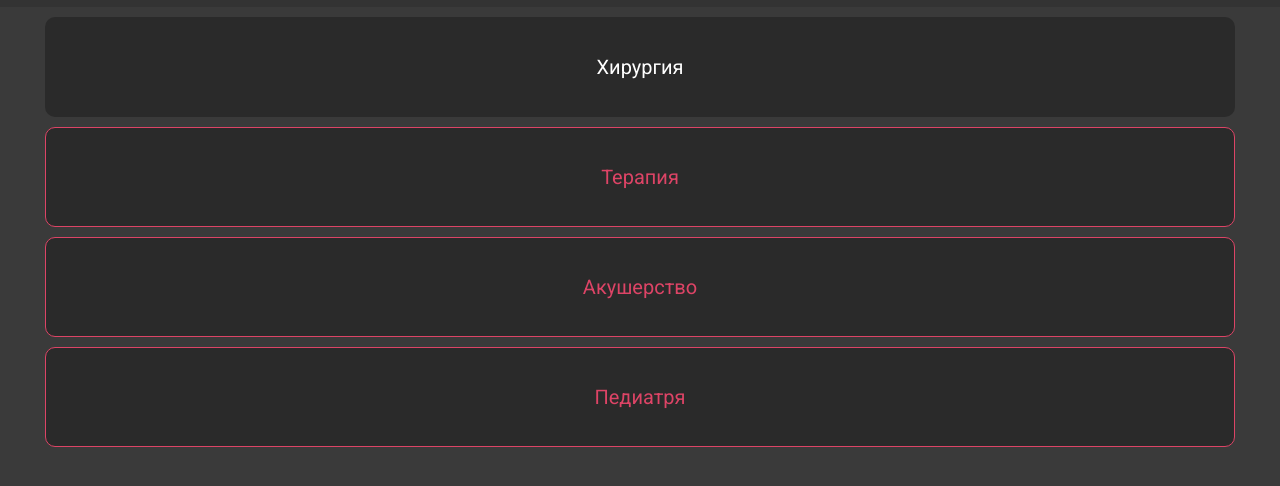
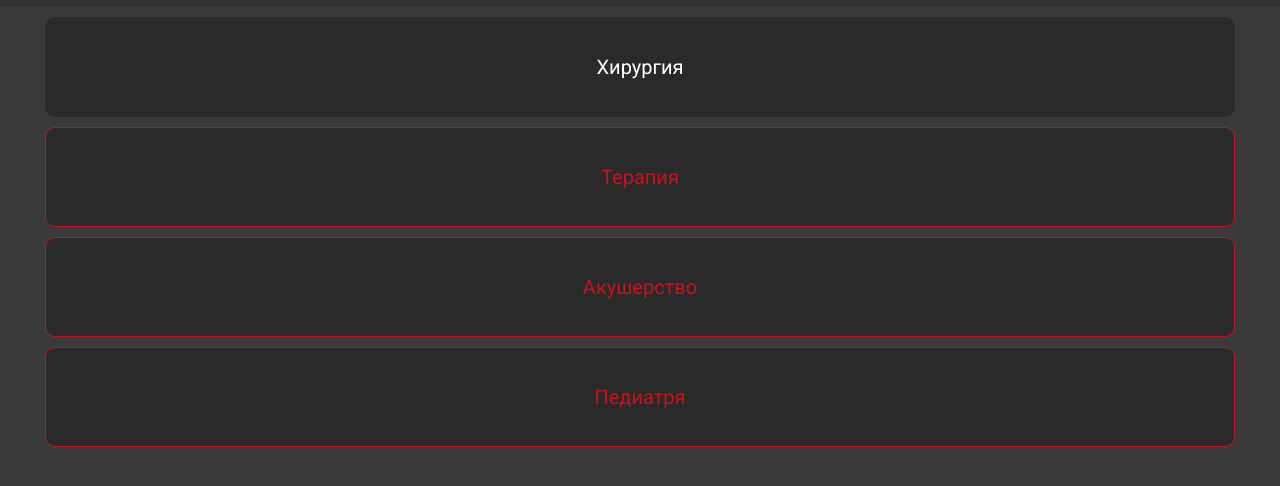
Before and after one commit to Wisp42/new.studplus, a plain HTML site: page index.html in a window 1280 px wide. Shown: the part 52-538 px from the top of the page. Drawn offline with Linux system fonts and the light colour scheme.

Commit message:
Update main.css

```diff
--- a/styles/main.css
+++ b/styles/main.css
@@ -155,17 +155,17 @@ a, a:visited, a:active{
 }
 
 .empty{
-	border: 1px solid #d46;
-	color: #d46;
+	border: 1px solid #c41420;
+	color: #c41420;
 	transition: 0.15s;
 }
 .empty:hover{
-	background-color: #f46;
-	border: 1px solid #d46;
+	background-color: #c41420;
+	border: 1px solid #c41420;
 	color: #2a2a2a;
 }
 .empty > a{
-	pointer-events: none
+	pointer-events: none;
 }
 .header-nav__item + .empty{
 	border: 0px solid transparent;
```
